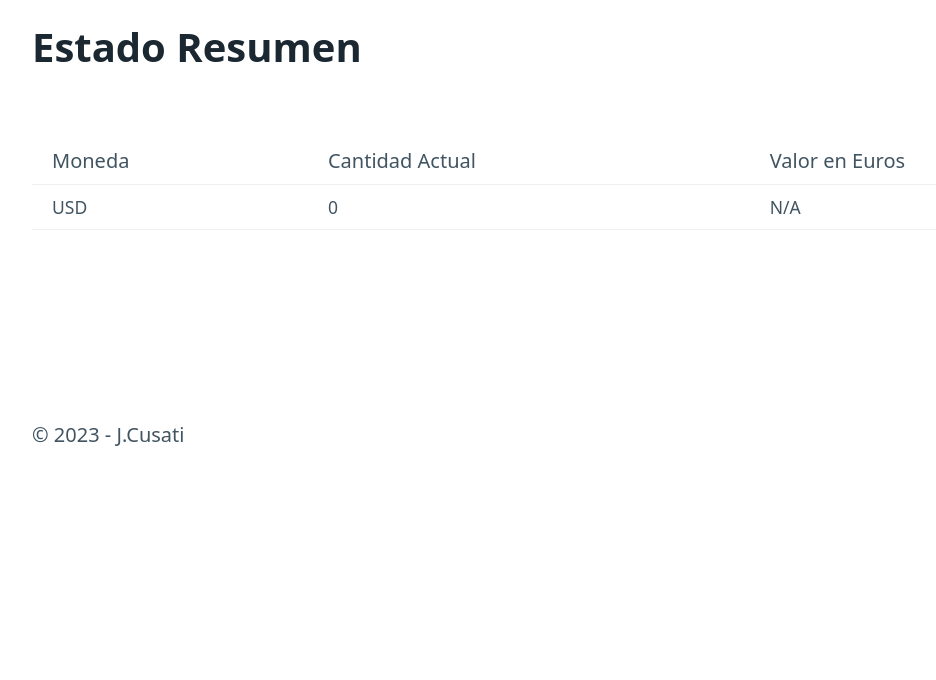
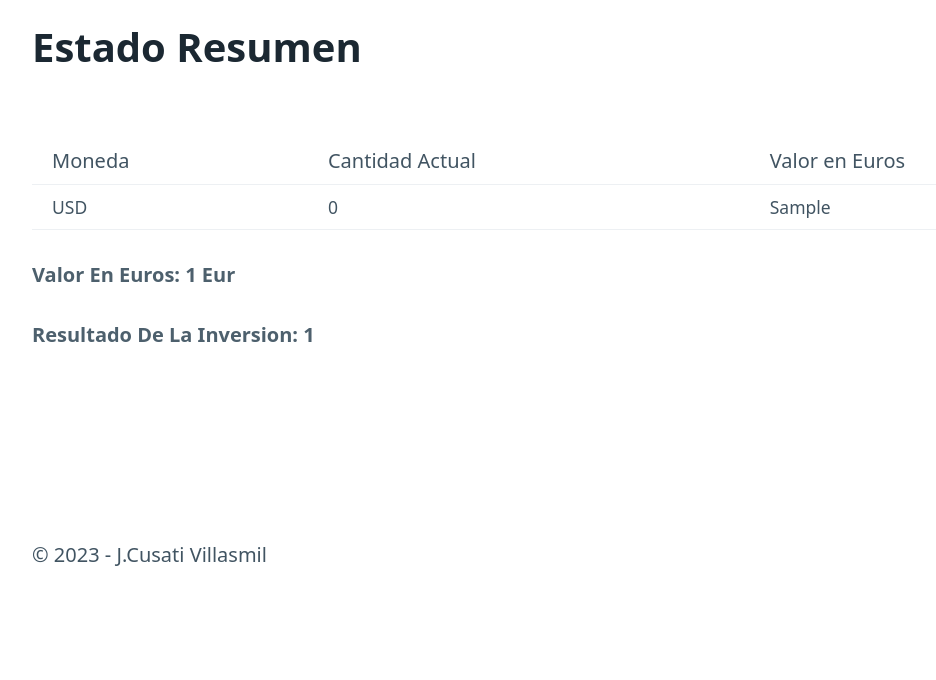
Before and after one commit to JosegCv/projecto_final_flaskclassic, a Flask app: template my_wallet/templates/status.html in a window 1280 px wide. Shown: the part 353-1033 px from the top of the page, without its empty margins (43-979 px from the left). Before the commit the page ends 799 px from the top, so only its background shows below. Run offline with Flask 3, Linux system fonts and the light colour scheme; the template is opened without the code that fills it: most values are stand-ins (such as "Sample title", 1, 10 or a date in 2020); parts of the project's set-up code (start-up, migrations or seed data) failed here and were passed over.

Commit message:
PORFIN TERMINADO SE ES ESPERA UN ACTUALIZACION MAS

```diff
--- a/my_wallet/templates/base.html
+++ b/my_wallet/templates/base.html
@@ -52,7 +52,7 @@
         {% block content %}{% endblock %}
     </main>
     <footer>
-        <p class="container">&copy; 2023 - J.Cusati</p>
+        <p class="container">&copy; 2023 - J.Cusati Villasmil</p>
     </footer>
 </body>
 </html>
--- a/my_wallet/templates/status.html
+++ b/my_wallet/templates/status.html
@@ -17,14 +17,23 @@
 
 
                     <td>
-                        {% if currency in stats %}
                             {{ stats[currency].cantidad_multiplicada }}
-                        {% else %}
-                            N/A
-                        {% endif %}
+
                     </td>
                 </tr>
             {% endif %}
         {% endfor %}
     </table>
+    <h6>Valor En Euros: {{ total_inversion }} Eur</h6>
+
+
+
+    {% for currency, data in original_stats.items() %}
+        {% if currency == "EUR" %}
+            <h6>Total de inversion en Euros: {{  data.quantity_from }}</h6>
+        {% endif %}
+    {% endfor %}
+
+
+    <h6>Resultado De La Inversion: {{ total_inversion_euro }}</h6>
 {% endblock %}
```
Also changed, not shown: my_wallet/routes.py (+16 -5 lines), 1 other file.
